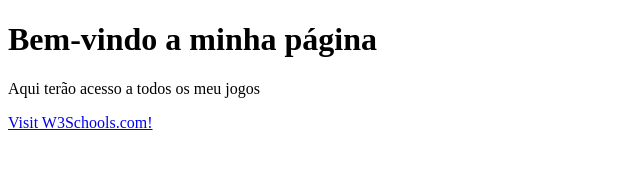
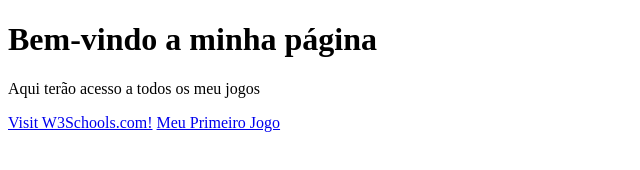
Before and after one commit to th1ag0x/th1ag0x.github.io, a plain HTML site: page index.html in a window 1280 px wide. Shown: the whole page, without its empty margins (0-640 px from the left). Drawn offline with Linux system fonts and the light colour scheme.

Commit message:
Update index.html

```diff
--- a/index.html
+++ b/index.html
@@ -7,5 +7,7 @@
     <h1>Bem-vindo a minha página</h1>
     <p>Aqui terão acesso a todos os meu jogos</p>
     <a href="https://www.w3schools.com/">Visit W3Schools.com!</a>
+    <a href="https://th1ag0x.github.io/qualosinal/">Meu Primeiro Jogo</a>
+
   </body>
 </html>
```
